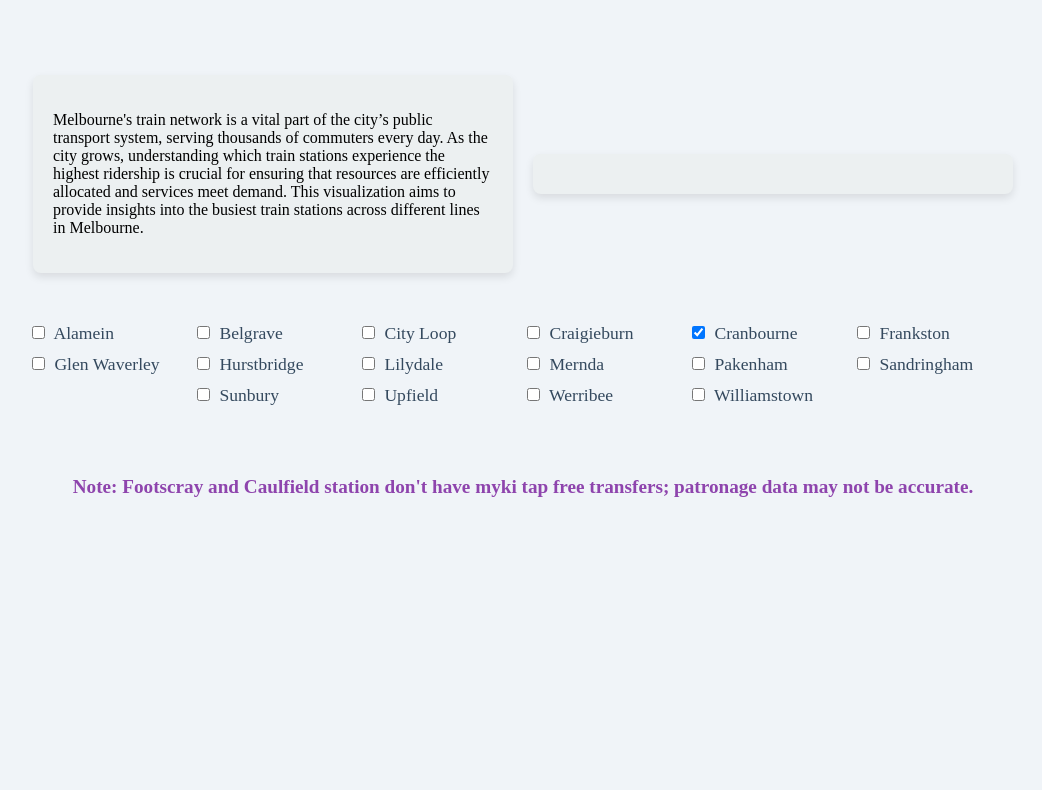
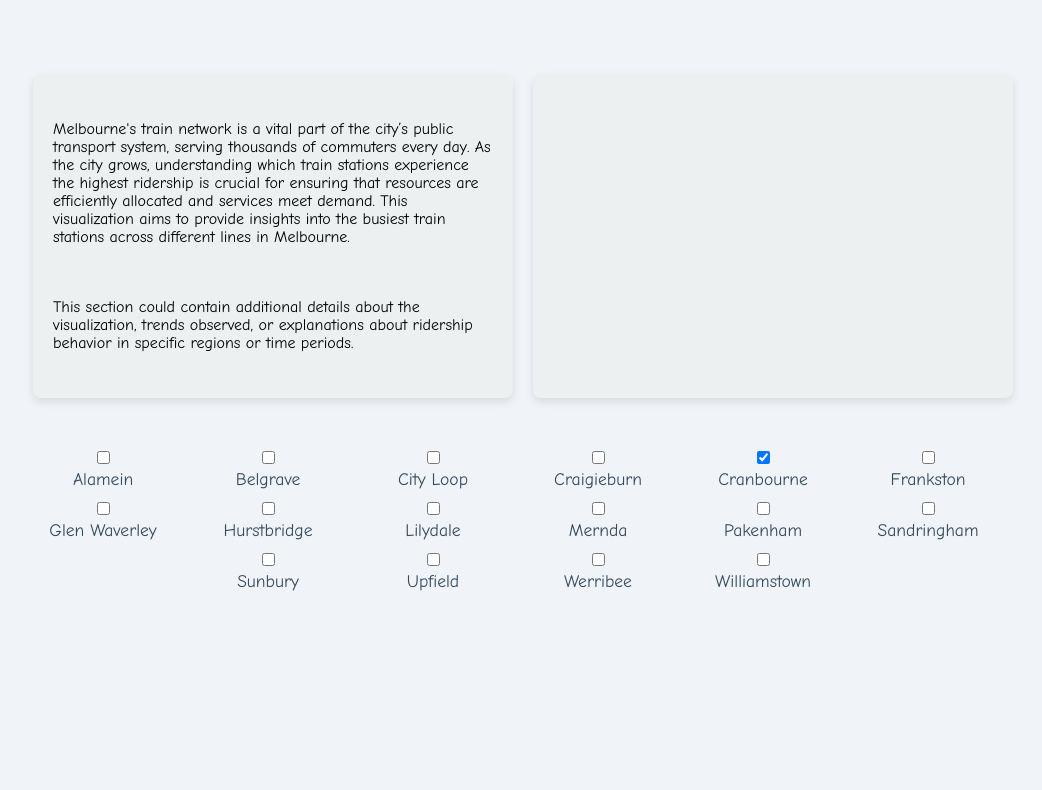
Before and after one commit to JhonnyMonash/Viz2, a plain HTML site: page index.html in a window 1280 px wide. Shown: the part 102-892 px from the top of the page, without its empty margins (117-1159 px from the left). Before the commit the page ends 800 px from the top, so only its background shows below. Drawn offline with Linux system fonts and the light colour scheme; a script that the page names is missing.

Commit message:
for critic

```diff
--- /dev/null
+++ b/css/viz2.css
@@ -0,0 +1,98 @@
+/* General styles */
+body {
+    background-color: #f0f4f8;
+    margin: 0;
+    padding: 0;
+}
+
+h1 {
+    color: #2c3e50;
+    margin: 20px 0;
+    font-size: 2.5em;
+    text-align: center;
+}
+
+h3 {
+    font-size: 1.2em;
+    color: #8e44ad;
+    margin-top: 20px;
+    text-align: center;
+}
+
+/* Container for the checkboxes */
+#checkbox-container {
+    display: flex;
+    flex-wrap: wrap;
+    justify-content: center;
+    margin: 20px auto;
+    max-width: 1000px;
+}
+
+#checkbox-container label {
+    width: 150px;
+    margin-right: 15px;
+    margin-bottom: 10px;
+    font-size: 1.1em;
+    color: #34495e;
+    text-align: center;
+    display: flex;
+    flex-direction: column;
+    align-items: center;
+    word-wrap: break-word;
+}
+
+#checkbox-container input {
+    margin-bottom: 5px;
+}
+
+/* Chart container */
+#vg_1,
+#vg_2,
+#vg_3 {
+    margin: 30px auto;
+    max-width: 1000px;
+    background-color: white;
+    border-radius: 8px;
+    box-shadow: 0 4px 8px rgba(0, 0, 0, 0.1);
+}
+
+/* Flex container for the two sections */
+#split-container {
+    display: flex;
+    justify-content: center;
+    align-items: stretch;
+    margin: 50px auto;
+    max-width: 1000px;
+}
+
+/* Styles for the two sides */
+.split {
+    flex: 1;
+    padding: 20px;
+    background-color: #ecf0f1;
+    border-radius: 8px;
+    margin: 0 10px;
+    box-shadow: 0 4px 8px rgba(0, 0, 0, 0.1);
+    display: flex;
+    flex-direction: column;
+}
+
+.split-inner {
+    flex: 1;
+    margin: 10px 0;
+}
+
+.split h2 {
+    text-align: center;
+    color: #2c3e50;
+}
+
+/* Center content and give padding */
+.centered-container {
+    text-align: center;
+    padding: 20px;
+}
+
+body {
+    font-family: 'Comic Sans MS', 'Comic Sans', cursive;
+}
--- a/index.html
+++ b/index.html
@@ -8,91 +8,9 @@
     <script src="https://cdn.jsdelivr.net/npm/vega@5.20.2"></script>
     <script src="https://cdn.jsdelivr.net/npm/vega-lite@5.1.0"></script>
     <script src="https://cdn.jsdelivr.net/npm/vega-embed@6.17.0"></script>
-    <script src="js/something2.js"></script>
+    <script src="js/viz2.js"></script>
+    <link rel="stylesheet" href="css/viz2.css">
     <title>Melbourne's Busiest Train Stations</title>
-    <style>
-        /* General styles */
-        body {
-            background-color: #f0f4f8;
-            margin: 0;
-            padding: 0;
-        }
-
-        h1 {
-            color: #2c3e50;
-            margin: 20px 0;
-            font-size: 2.5em;
-        }
-
-        h3 {
-            font-size: 1.2em;
-            color: #8e44ad;
-            margin-top: 20px;
-            text-align: center;
-        }
-
-        /* Container for the checkboxes */
-        #checkbox-container {
-            display: flex;
-            flex-wrap: wrap;
-            justify-content: center;
-            margin: 20px auto;
-            max-width: 1000px;
-        }
-
-        #checkbox-container label {
-            width: 150px;
-            margin-right: 15px;
-            margin-bottom: 10px;
-            font-size: 1.1em;
-            color: #34495e;
-        }
-
-        #checkbox-container input {
-            margin-right: 5px;
-        }
-
-        /* Chart container */
-        #vg_1,
-        #vg_2 {
-            margin: 30px auto;
-            max-width: 1000px;
-            background-color: white;
-            border-radius: 8px;
-            box-shadow: 0 4px 8px rgba(0, 0, 0, 0.1);
-        }
-
-        /* Flex container for the two sections */
-        #split-container {
-            display: flex;
-            justify-content: center;
-            align-items: center;
-            margin: 50px auto;
-            max-width: 1000px;
-        }
-
-        /* Styles for the two sides */
-        .split {
-            flex: 1;
-            padding: 20px;
-            background-color: #ecf0f1;
-            border-radius: 8px;
-            margin: 0 10px;
-            box-shadow: 0 4px 8px rgba(0, 0, 0, 0.1);
-        }
-
-        /* Text alignment for the split content */
-        .split h2 {
-            text-align: center;
-            color: #2c3e50;
-        }
-
-        /* Center content and give padding */
-        .centered-container {
-            text-align: center;
-            padding: 20px;
-        }
-    </style>
 </head>
 
 <body>
@@ -101,11 +19,17 @@
     </div>
     <div id="split-container">
         <div class="split">
-            <p>Melbourne's train network is a vital part of the city’s public transport system, serving thousands of commuters every
-            day. As the city grows, understanding which train stations experience the highest ridership is crucial for ensuring that
-            resources are efficiently allocated and services meet demand. This visualization aims to provide insights into the
-            busiest train stations across different lines in Melbourne.</p>
-            <div></div>
+            <div class="split-inner">
+                <p>Melbourne's train network is a vital part of the city’s public transport system, serving thousands of
+                    commuters every day. As the city grows, understanding which train stations experience the highest
+                    ridership is crucial for ensuring that resources are efficiently allocated and services meet demand.
+                    This visualization aims to provide insights into the busiest train stations across different lines in
+                    Melbourne.</p>
+            </div>
+            <div class="split-inner">
+                <p>This section could contain additional details about the visualization, trends observed, or explanations
+                    about ridership behavior in specific regions or time periods.</p>
+            </div>
         </div>
         <div class="split">
             <div id="vg_3"></div>
@@ -131,9 +55,12 @@
         <label><input type="checkbox" id="line_Williamstown"> Williamstown</label>
     </div>
 
-    <!-- Split container section -->
-
-
+    <div class="centered-container">
+        <div id="vg_2"></div>
+    </div>
+    <div class="centered-container">
+        <div id="vg_1"></div>
+    </div>
     <div class="centered-container">
         <h3>Note: Footscray and Caulfield station don't have myki tap free transfers; patronage data may not be
             accurate.</h3>
--- a/js/annual.vg.json
+++ b/js/annual.vg.json
@@ -7,7 +7,7 @@
             "type": "csv"
         }
     },
-    "width": 600,
+    "width": 400,
     "height": 400,
     "layer": [
         {
--- a/js/something2.js
+++ b/js/viz2.js
@@ -1,5 +1,5 @@
 var vg_3 = "js/annual.vg.json";
-vegaEmbed("#vg_2", vg_2, { "actions": false }).then(function (result) { }).catch(console.error);
+vegaEmbed("#vg_3", vg_3, { "actions": false }).then(function (result) { }).catch(console.error);
 
 var vg_2 = "js/station_patronage.vg.json";
 vegaEmbed("#vg_2", vg_2, { "actions": false }).then(function (result) {
```
